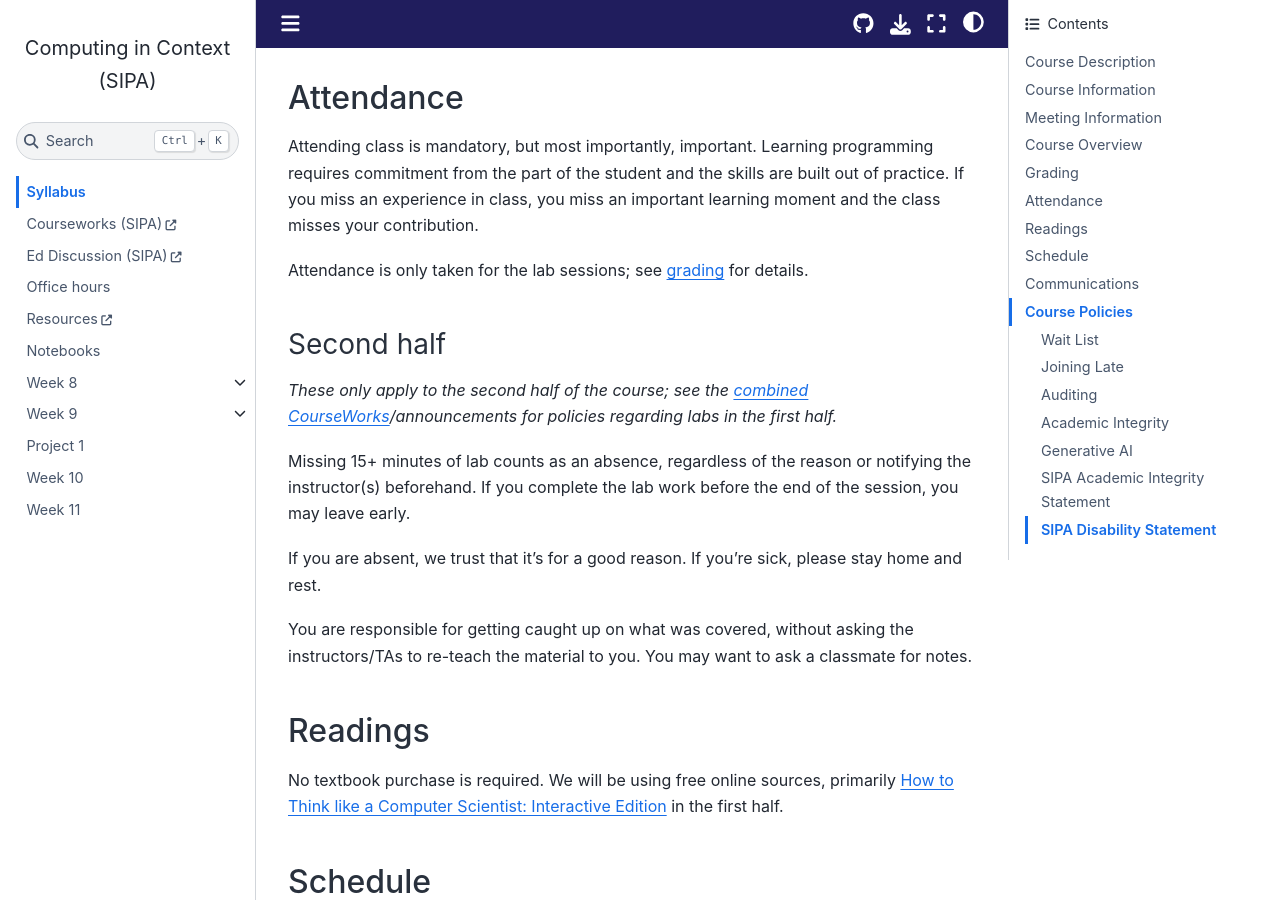
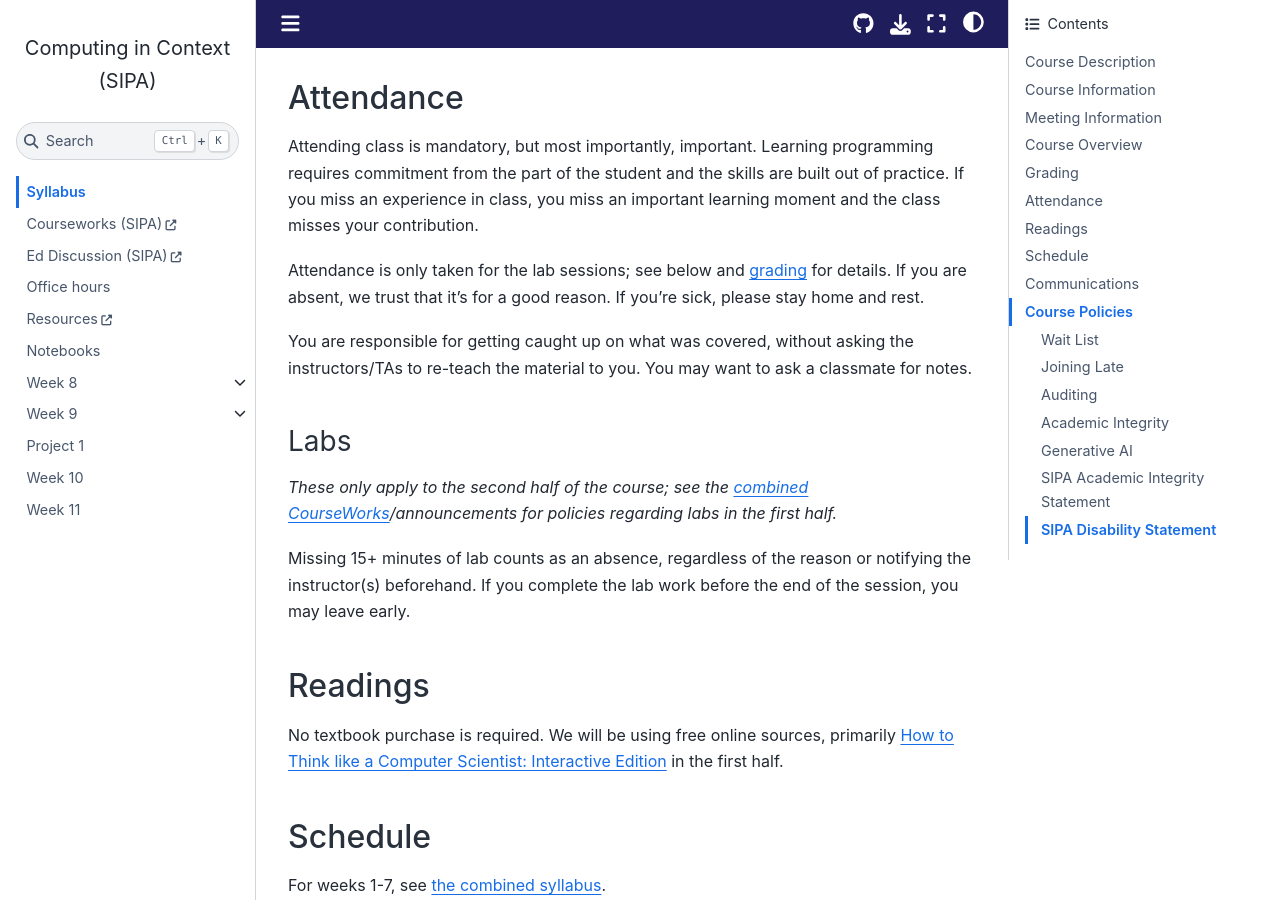
Before and after one commit to afeld/computing-in-context, a Jupyter Book: the page built from index.md, in a window 1280 px wide and 900 px high, scrolled down 3393 px. Built offline with Jupyter Book 1.0.4 settings and Sphinx 7.4.7 and the Sphinx Book theme 1.1.4, drawn with Linux system fonts in a browser that asks for light colours.

Commit message:
rearrange attendance info

```diff
--- a/index.md
+++ b/index.md
@@ -85,17 +85,15 @@ See [the late policy in the combined syllabus](https://courseworks2.columbia.edu
 
 Attending class is mandatory, but most importantly, important. Learning programming requires commitment from the part of the student and the skills are built out of practice. If you miss an experience in class, you miss an important learning moment and the class misses your contribution.
 
-Attendance is only taken for the lab sessions; see [grading](#grading) for details.
+Attendance is only taken for the lab sessions; see below and [grading](#grading) for details. If you are absent, we trust that it's for a good reason. If you're sick, please stay home and rest.
 
-### Second half
+You are responsible for getting caught up on what was covered, without asking the instructors/TAs to re-teach the material to you. You may want to ask a classmate for notes.
+
+### Labs
 
 _These only apply to the second half of the course; see the [combined CourseWorks](https://courseworks2.columbia.edu/courses/203144)/announcements for policies regarding labs in the first half._
 
 Missing 15+ minutes of lab counts as an absence, regardless of the reason or notifying the instructor(s) beforehand. If you complete the lab work before the end of the session, you may leave early.
-
-If you are absent, we trust that it's for a good reason. If you're sick, please stay home and rest.
-
-You are responsible for getting caught up on what was covered, without asking the instructors/TAs to re-teach the material to you. You may want to ask a classmate for notes.
 
 ## Readings
 
```
